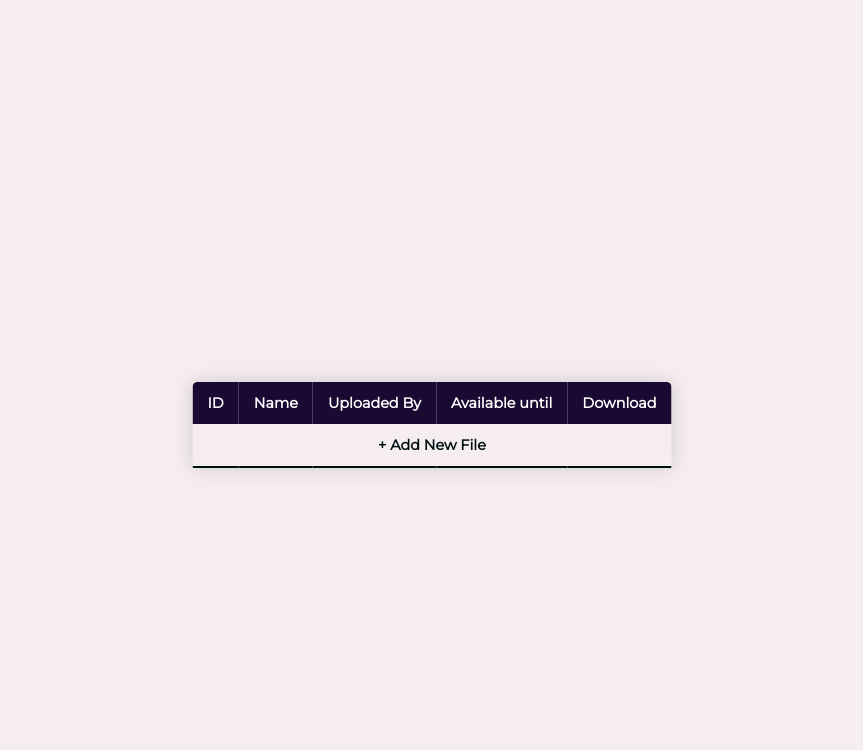
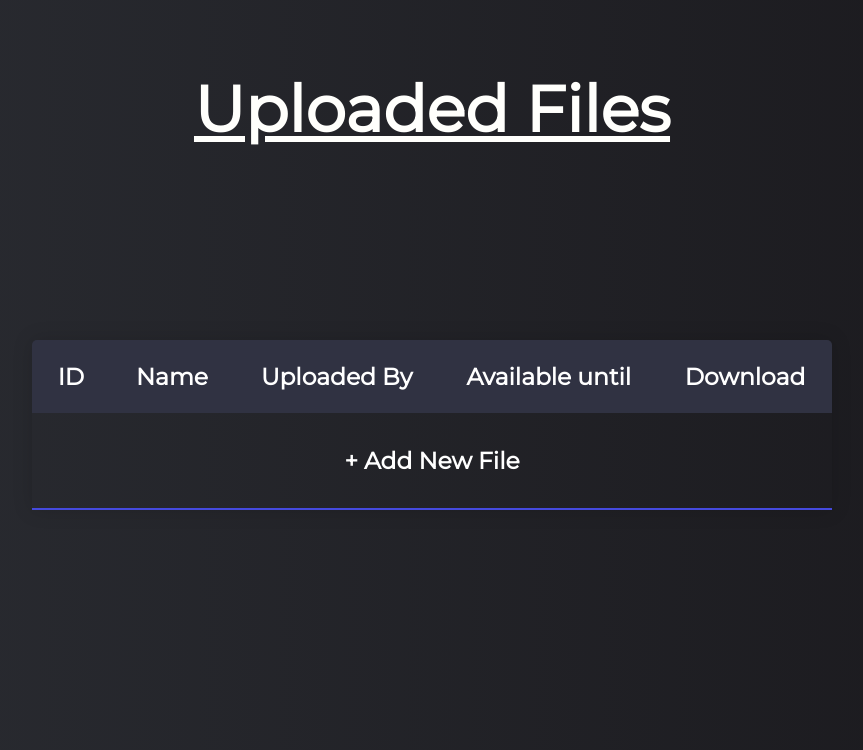
Before and after one commit to anrawool/File-Automation, a Django app: page /uploads/ in a window 1280 px wide. Shown: the top 750 px of the page, without its empty margins (208-1071 px from the left). Run offline with Django 4.2, Linux system fonts and the light colour scheme; data that the repository does not hold is empty.

Commit message:
Uploaded Files UI Polished

```diff
--- a/Term_Actions/search.py
+++ b/Term_Actions/search.py
@@ -174,7 +174,7 @@ class FileSearcher():
             try:
                 for parent_dir in self.folders:
                     subdirectories = os.scandir(f'{parent_dir.path}/')
-                    subdirectories = self.convert_scan(subdirectories, 'folders')
+                    rectories = self.convert_scan(subdirectories, 'folders')
                     for sub_directory in subdirectories:
                         sterilized_search = self.sterilize(sub_directory)
                         if self.check_with_result(self.inputs[0], sterilized_search):
@@ -186,8 +186,7 @@ class FileSearcher():
                 self.folders = self.sub_folders  # Setting up for next iteration
                 self.sub_folders = []  # Resetting the Sub folders list for easy transition
             except Exception as e:
-                # print(e)
-                pass
+                #         pass
                 self.control = True
         return self.results
 
--- a/User-Interface/base/templates/base/uploads.html
+++ b/User-Interface/base/templates/base/uploads.html
@@ -8,7 +8,6 @@
     <link rel="preconnect" href="https://fonts.googleapis.com">
     <link rel="preconnect" href="https://fonts.gstatic.com" crossorigin>
     <link href="https://fonts.googleapis.com/css2?family=Montserrat" rel="stylesheet">
-    {% load custom_filters %}
     <link rel="stylesheet" href="{% static '/css/upload.css' %}">
     <style>
         body {
@@ -18,6 +17,7 @@
     <title>Upload and Download | Nexus</title>
 </head>
 <body>
+    <h1>Uploaded Files</h1>
     <table class="content-table">
         <thead>
             <tr id="header">
@@ -39,7 +39,7 @@
                 </tr>
             {% endfor %}
             <tr>
-                <td colspan=5><a href="{% url 'upload-file' %}" class="newFile"> + Add New File</a></td>
+                <td colspan=5><a href="{% url 'upload-file' %}" id="newFile"> + Add New File</a></td>
             </tr>
         </tbody>
     </table>
--- a/User-Interface/base/views.py
+++ b/User-Interface/base/views.py
@@ -38,18 +38,17 @@ def UploadFile(request):
 
 def UpdateFile(request, file_id):
     file_instance = File.objects.get(id=file_id)
-
     form = FileUploadForm(instance=file_instance)
 
     if request.method == 'POST':
-        form = FileUploadForm(request.POST, instance=file_instance)
+        form = FileUploadForm(request.POST, request.FILES, instance=file_instance)
         if form.is_valid():
             form.save()
             return redirect('home')
 
-    context = {'form': form, 'files':File.objects.all()}
+    context = {'form': form}
 
-    return render(request, 'base/uploads.html', context)
+    return render(request, 'base/upload_file.html', context)
 
 def download_file(request, file_id):
     file_obj = get_object_or_404(File, id=file_id)
--- a/User-Interface/static/css/upload.css
+++ b/User-Interface/static/css/upload.css
@@ -1,8 +1,16 @@
 body {
-    background-color: #F5EDF0;
+    background-color:rgb(26, 25, 29);
+    background-image: linear-gradient(to right, rgb(42, 44, 50), rgb(26, 25, 29));
+
 }
 
-
+h1 {
+    text-align: center;
+    text-decoration: underline;
+    color:#fffffc;
+    margin: 70px;
+    font-size: 4em;
+}
 
 .content-table {
     position: absolute;
@@ -11,15 +19,16 @@ body {
     transform: translate(-50%, -50%);
     border-collapse: collapse;
     margin: 25px 0px;
-    font-size: 0.9em;
-    min-width: 400px;
+    font-size: 18px;
+    min-width: 800px;
+    height: 170px;
     border-radius: 5px 5px 0 0 ;
     overflow: hidden;
     box-shadow: 0 0 20px rgba(0, 0, 0, 0.15);
 }
 
 .content-table thead tr {
-    background-color: #190933;
+    background-color: rgb(48, 50, 66);
     color: white;
     text-align: left;
     font-weight: bold;
@@ -27,7 +36,9 @@ body {
 
 .content-table th,
 .content-table td {
-    padding: 12px 15px;
+    padding: 22px 25px;
+    text-align: center;
+    font-size: 1.3em;
 
 }
 
@@ -45,23 +56,29 @@ body {
 
 .content-table tbody tr:last-of-type{
     text-align: center;
-    border-bottom: 2px solid #001011;
+    border-bottom: 2px solid #454ADE;
 }
 
 .content-table tbody tr.active-row {
     font-weight: bold;
     color: #3a4454;
 }
-.newFile {
-    box-shadow: 10px rgba(0, 0, 0, 0.15) inset;
+
+
+#newFile {
+    color: white;
+}
+
+#newFile:hover {
+    color:#454ADE;
 }
 
 a {
     color: #001011;
-    font-weight: 800;
+    font-weight: bold;
     text-decoration: none;
 }
 
 a:hover {
-    color: #4947e7;
+    color: #454ADE;
 }
```
Also changed, not shown: User-Interface/base/templatetags/custom_filters.py (deleted, +0 -7 lines), test_ideas.py (+4 -6 lines), User-Interface/base/templatetags/__init__.py (deleted).
